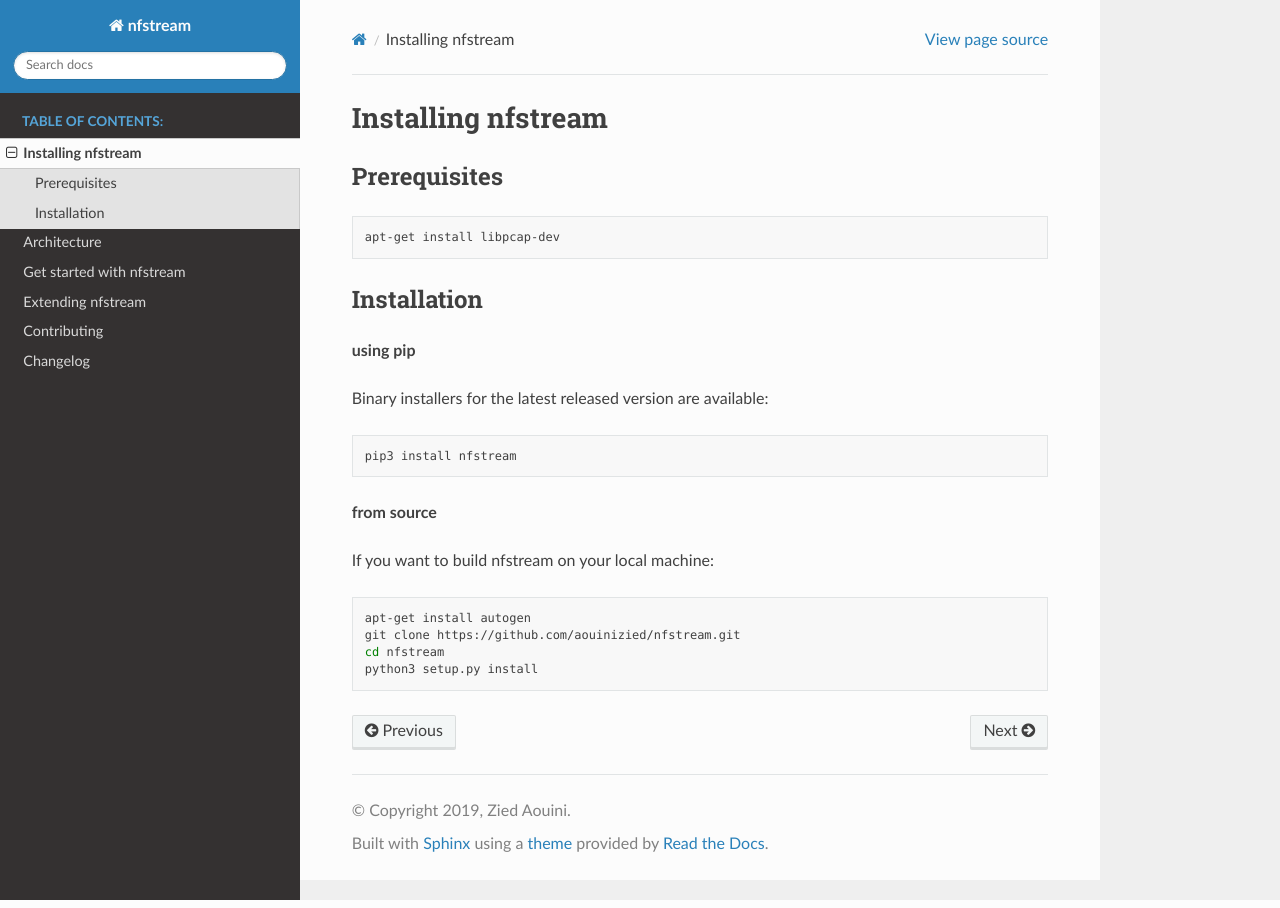
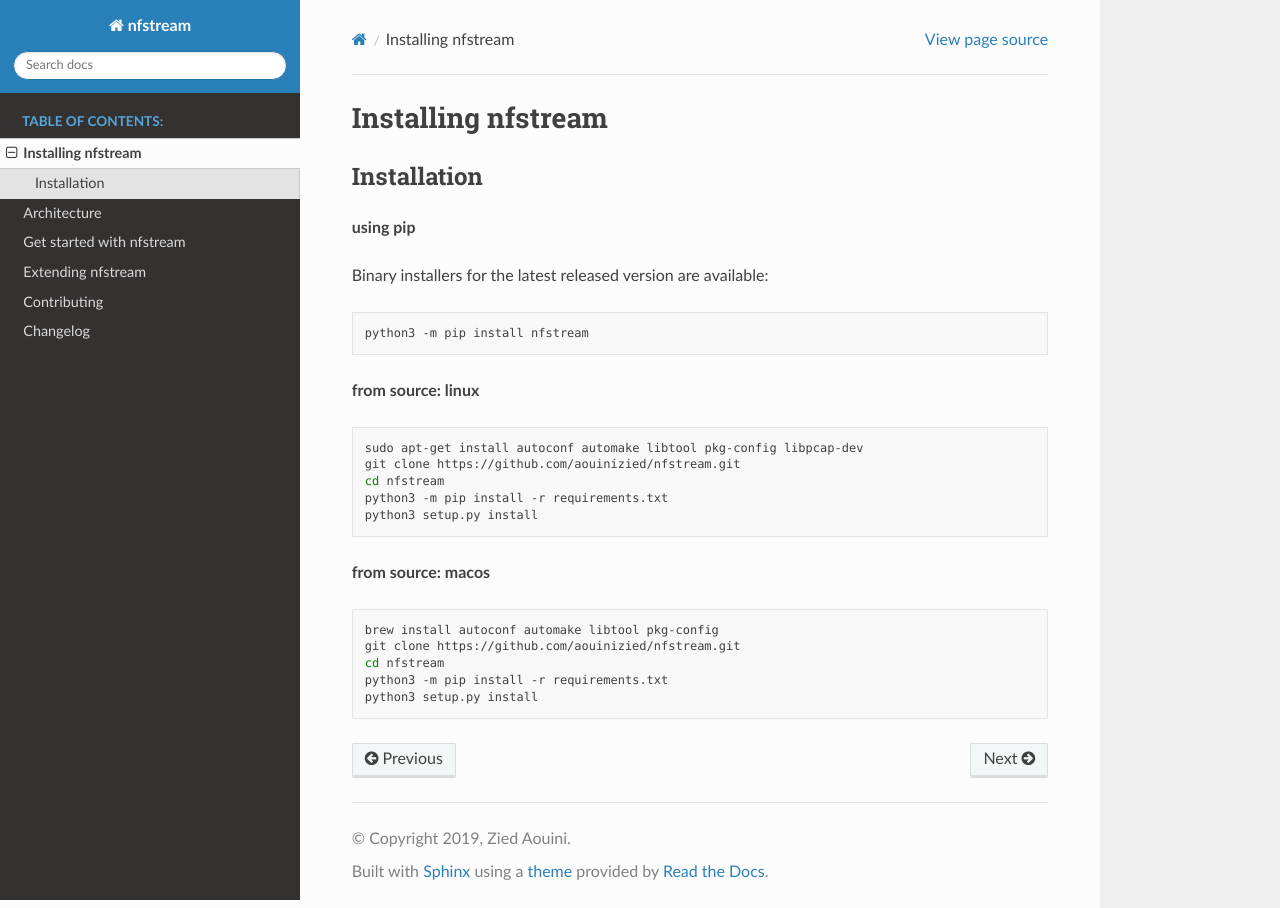
Before and after one commit to nfstream/nfstream, a Sphinx documentation site: the page built from docs/source/installation.rst, in a window 1280 px wide. Built offline with Sphinx 7.4.7 and the Read the Docs theme 2.0.0, drawn with Linux system fonts in a browser that asks for light colours.

Commit message:
Update documentation.

```diff
--- a/docs/source/installation.rst
+++ b/docs/source/installation.rst
@@ -1,14 +1,6 @@
 ###################
 Installing nfstream
 ###################
-
-*************
-Prerequisites
-*************
-
-.. code-block:: bash
-
-    apt-get install libpcap-dev
 
 ************
 Installation
@@ -20,16 +12,25 @@ Binary installers for the latest released version are available:
 
 .. code-block:: bash
 
-    pip3 install nfstream
+    python3 -m pip install nfstream
 
 
-**from source**
-
-If you want to build nfstream on your local machine:
+**from source: linux**
 
 .. code-block:: bash
 
-    apt-get install autogen
+    sudo apt-get install autoconf automake libtool pkg-config libpcap-dev
     git clone https://github.com/aouinizied/nfstream.git
     cd nfstream
+    python3 -m pip install -r requirements.txt
     python3 setup.py install
+
+**from source: macos**
+
+.. code-block:: bash
+
+    brew install autoconf automake libtool pkg-config
+    git clone https://github.com/aouinizied/nfstream.git
+    cd nfstream
+    python3 -m pip install -r requirements.txt
+    python3 setup.py install
```
Also changed, not shown: README.md (+17 -8 lines), nfstream/libs/README.rst.
